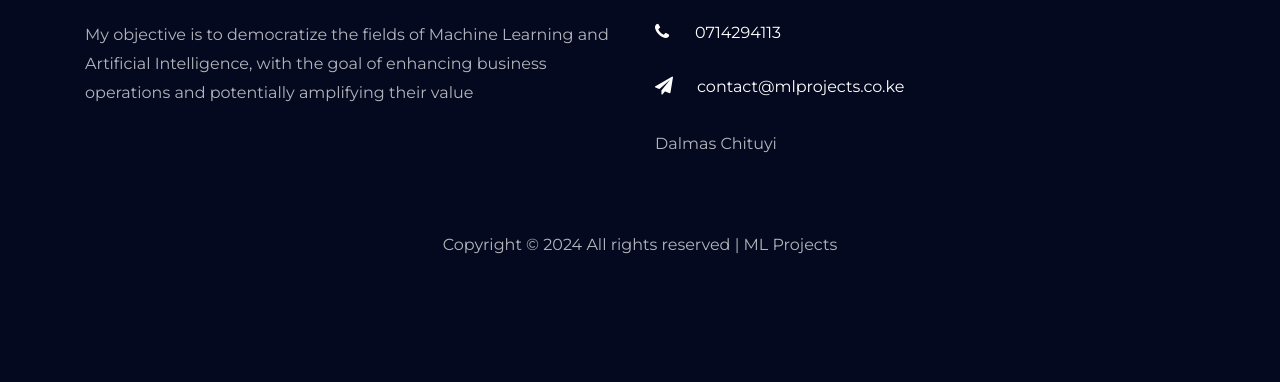
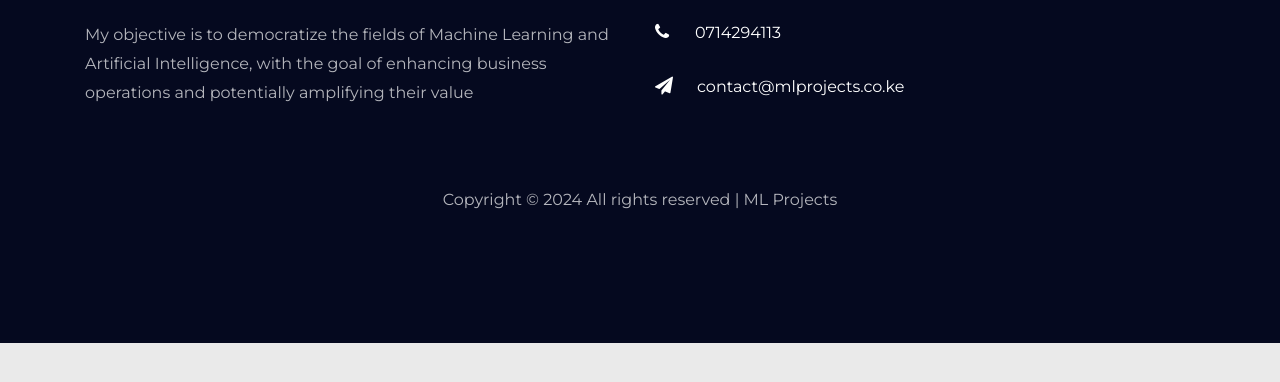
Before and after one commit to dallo7/dallo7.github.io, a plain HTML site: page services.html in a window 1280 px wide. Shown: the part 7209-7591 px from the top of the page. After the commit the page ends 7552 px from the top, so only its background shows below. Drawn offline with Linux system fonts and the light colour scheme; some packages are replaced by stand-ins of ours; no server answers; a script that the page names is missing.

Commit message:
Update services.html

```diff
--- a/services.html
+++ b/services.html
@@ -670,7 +670,7 @@ Benefits.
                                 </li>
                             </ul>
                         </div>
-                          <div class="badge-base LI-profile-badge" data-locale="en_US" data-size="medium" data-theme="light" data-type="VERTICAL" data-vanity="dalmas-chituyi-36a456237" data-version="v1"><a class="badge-base__link LI-simple-link" href="https://ke.linkedin.com/in/dalmas-chituyi-36a456237?trk=profile-badge">Dalmas Chituyi</a></div>
+                          <div class="badge-base LI-profile-badge" data-locale="en_US" data-size="medium" data-theme="light" data-type="VERTICAL" data-vanity="dalmas-chituyi-36a456237" data-version="v1"><a class="badge-base__link LI-simple-link" href="https://ke.linkedin.com/in/dalmas-chituyi-36a456237?trk=profile-badge"></a></div>
                     </div>
                 </div>
             </div>
```
